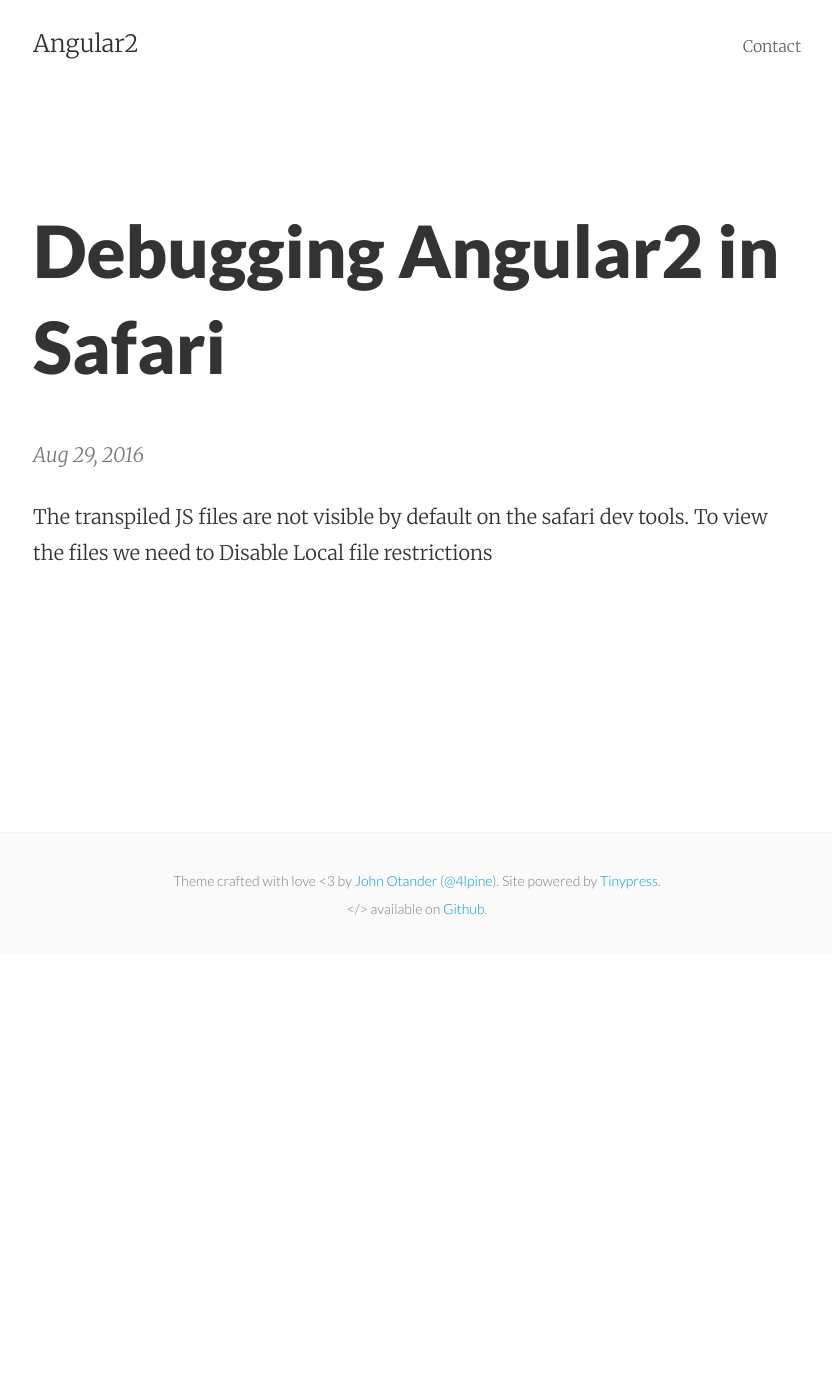
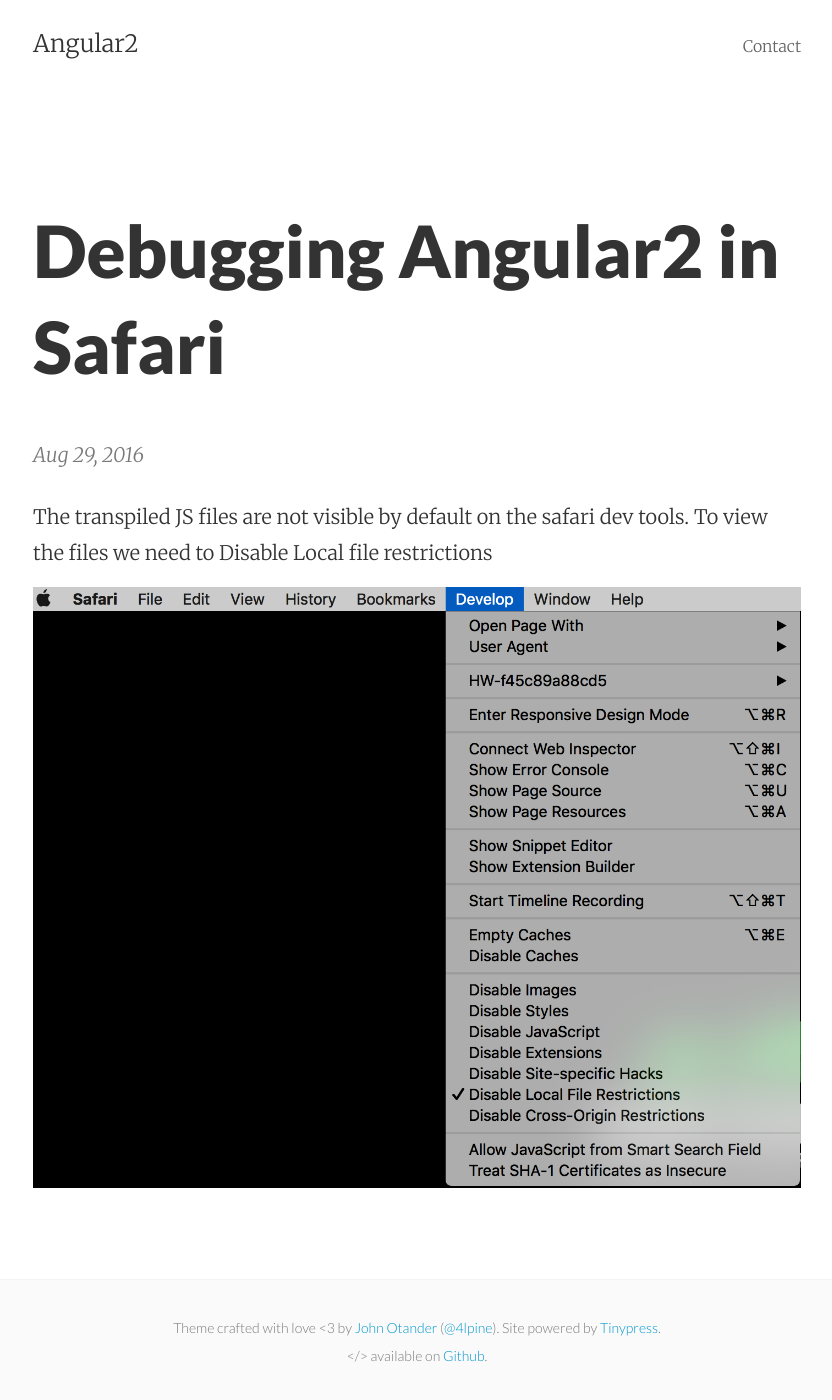
Before and after one commit to iraghumitra/iraghumitra.github.io, a Jekyll site: the page built from _posts/2016-08-29-demo.markdown, in a window 1280 px wide. Shown: the whole page, without its empty margins (223-1055 px from the left). Built offline with Jekyll 4.4.1, drawn with Linux system fonts in a browser that asks for light colours; before the commit the page ends 953 px from its top, so only the background shows below that.

Commit message:
Post update: Debugging Angular2 in Safari

```diff
--- a/_posts/2016-08-29-demo.markdown
+++ b/_posts/2016-08-29-demo.markdown
@@ -5,5 +5,4 @@ layout: post
 ---
 The transpiled JS files are not visible by default on the safari dev tools. To view the files we need to Disable Local file restrictions
 
-
-![](debugging_in_safari.png)
+![](/debugging_in_safari.png)
```
